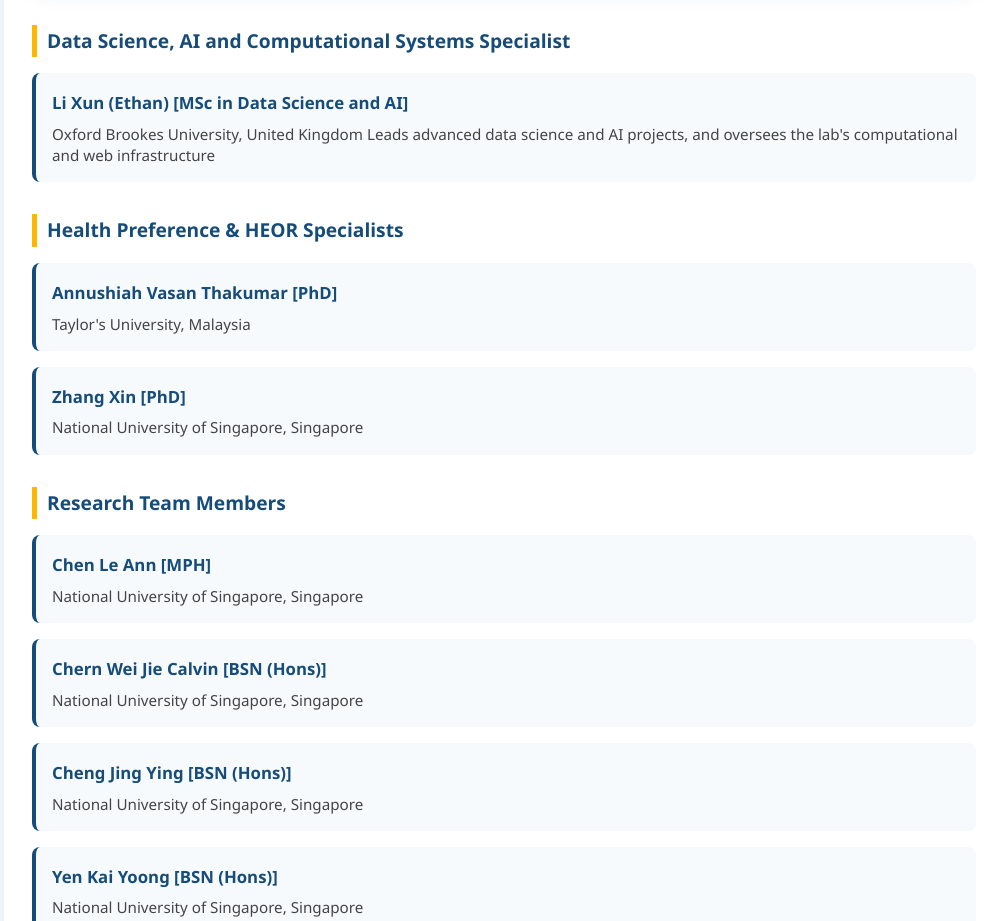
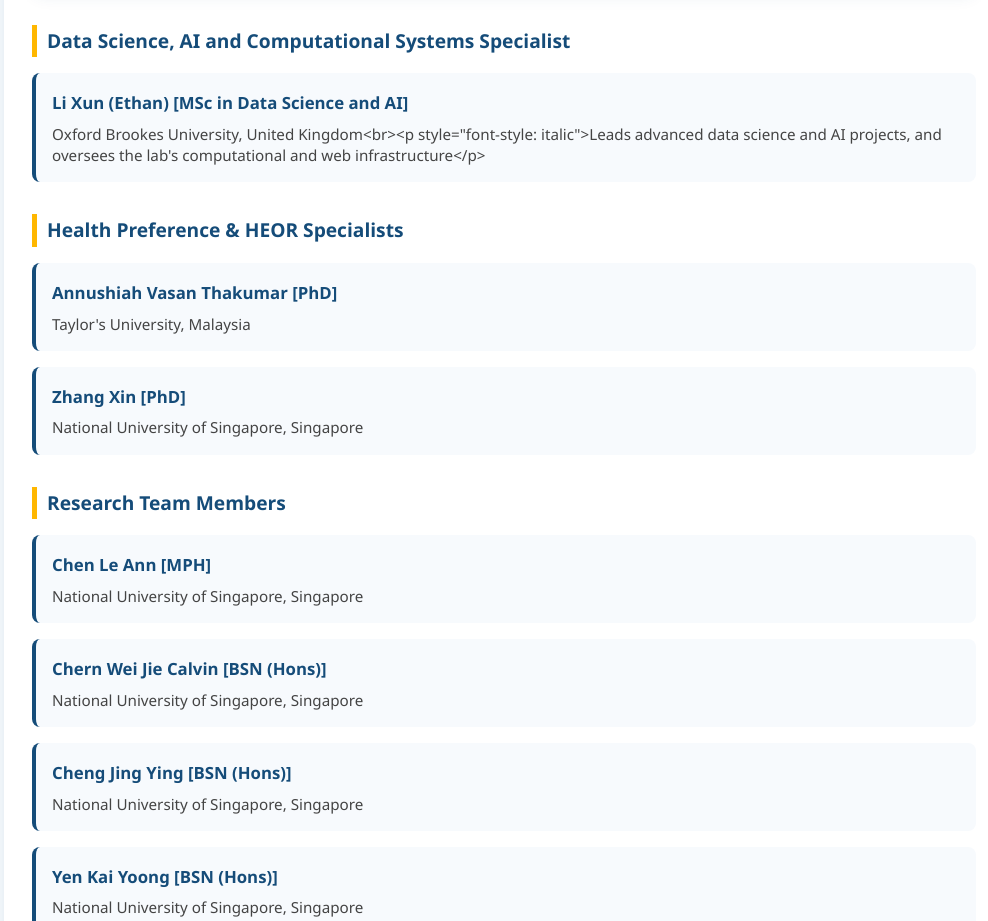
Before and after one commit to EthanLee2036/Ethan_Lee, a Vue app: page /team in a window 1280 px wide. Shown: the part 940-1861 px from the top of the page, without its empty margins (136-1124 px from the left). Built offline with nearby package versions, Linux system fonts and the light colour scheme.

Commit message:
Update Team.vue

```diff
--- a/src/components/Team.vue
+++ b/src/components/Team.vue
@@ -115,7 +115,7 @@ export default {
         ]
       },
       dataSpecialists:[
-        {name: 'Li Xun (Ethan)', degree: 'MSc in Data Science and AI', institution: 'Oxford Brookes University, United Kingdom\nLeads advanced data science and AI projects, and oversees the lab\'s computational and web infrastructure'}
+        {name: 'Li Xun (Ethan)', degree: 'MSc in Data Science and AI', institution: 'Oxford Brookes University, United Kingdom<br><p style="font-style: italic">Leads advanced data science and AI projects, and oversees the lab\'s computational and web infrastructure</p>'}
       ],
       collaborators: [
         { name: 'Annushiah Vasan Thakumar', degree: 'PhD', institution: 'Taylor\'s University, Malaysia' },
```
